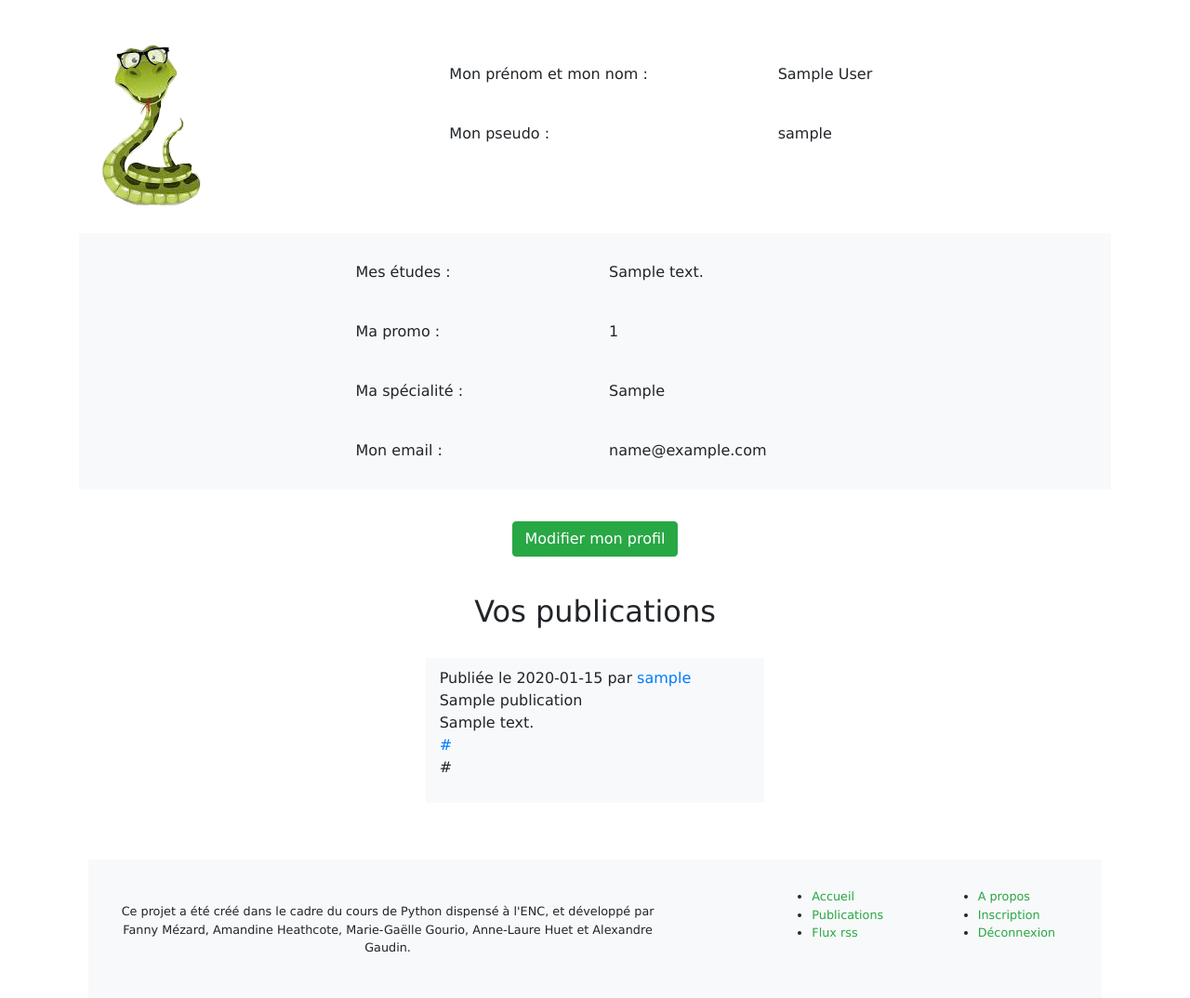
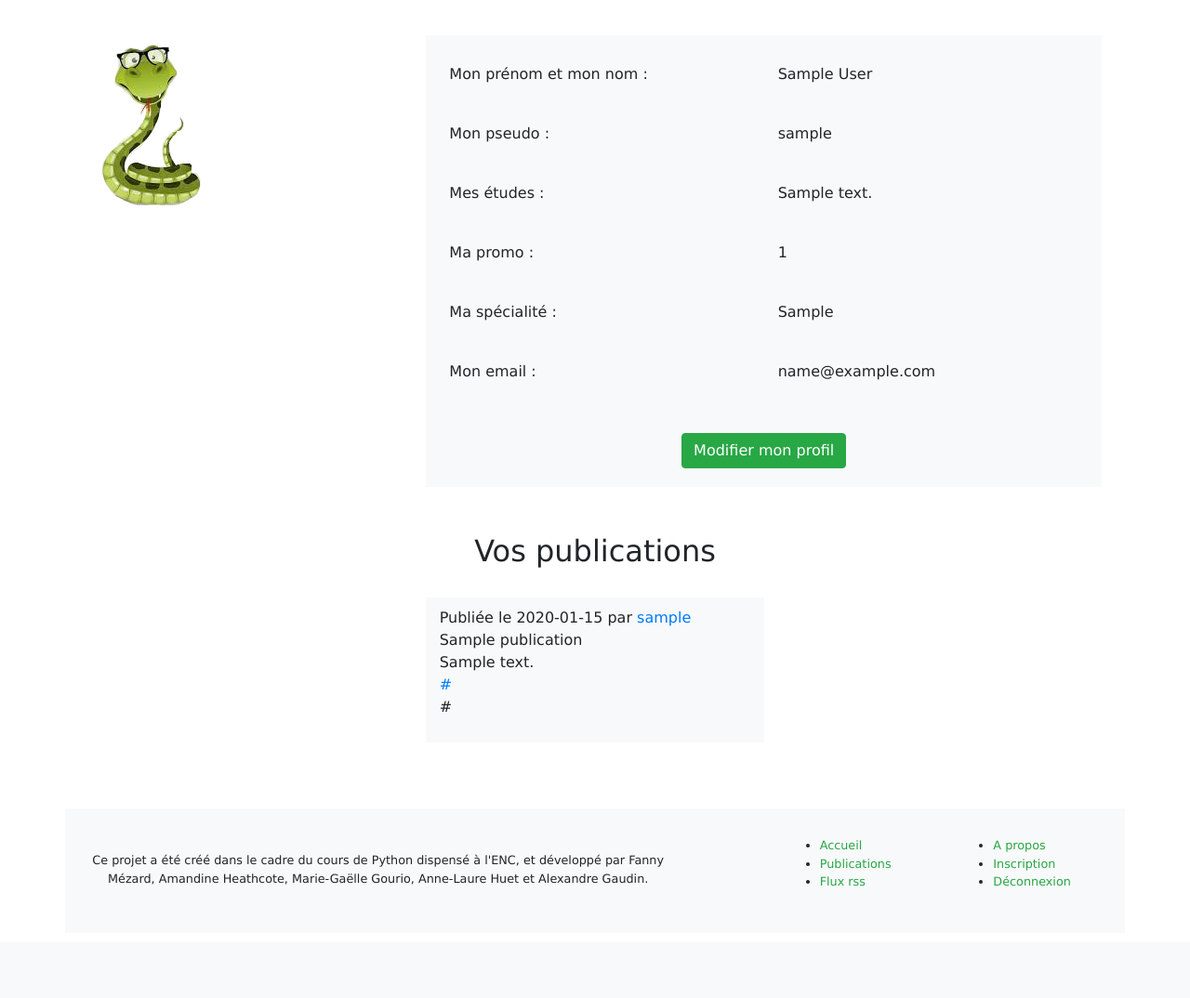
Before and after one commit to Chartes-TNAH/flux, a Flask app: page /profil in a window 1280 px wide. Shown: the part 184-1258 px from the top of the page at 93% size. After the commit the page ends 1138 px from the top, so only its background shows below. Run offline with Flask 2, Linux system fonts and the light colour scheme; a user stored in the database is signed in; tables that the repository leaves empty hold one stand-in row (values such as "Sample post"); some libraries are stand-ins or nearby versions.

Commit message:
correction d'un bug et amélioration du visuel

```diff
--- a/pythounews/routes/routes.py
+++ b/pythounews/routes/routes.py
@@ -124,23 +124,27 @@ def modif_profil(user_id) :
     :type user_id: integer
     :return: page html de modification du profil de l'utilisateur
     """
-    statut, donnees = User.modif_profil(
-        user_id=user_id,
-        email=request.form.get("email", None),
-        login=request.form.get("login", None),
-        nom=request.form.get("nom", None),
-        bio=request.form.get("bio", None),
-        spe=request.form.get("spe", None),
-        promo=request.form.get("promo", None)
-    )
-    if statut is True:
-        flash("Votre modification a bien été acceptée", "success")
-        return redirect("/")
 
+    if request.method == "POST":
+        statut, donnees = User.modif_profil(
+            user_id=user_id,
+            email=request.form.get("email", None),
+            login=request.form.get("login", None),
+            nom=request.form.get("nom", None),
+            bio=request.form.get("bio", None),
+            spe=request.form.get("spe", None),
+            promo=request.form.get("promo", None)
+        )
+        if statut is True:
+            flash("Votre modification a bien été acceptée", "success")
+            return redirect("/")
+
+        else:
+            flash("Les erreurs suivantes ont été rencontrées : " + ", ".join(donnees), "danger")
+            nouvel_utilisateur = User.query.get(user_id)
+            return render_template("pages/modif_profil.html", user=nouvel_utilisateur)
     else:
-        flash("Les erreurs suivantes ont été rencontrées : " + ", ".join(donnees), "danger")
-        nouvel_utilisateur = User.query.get(user_id)
-        return render_template("pages/modif_profil.html", user=nouvel_utilisateur)
+        return render_template("pages/modif_profil.html", user=current_user)
 
 
 @app.route("/afficher_profil_utilisateur/<int:user_id>")
--- a/pythounews/templates/pages/inscription.html
+++ b/pythounews/templates/pages/inscription.html
@@ -4,7 +4,7 @@
 <body>
 <h1>Inscription</h1>
 <p>Complétez le formulaire puis cliquez sur "S'inscrire".</p>
-<form class="form" method="POST" action="{{url_for("inscription")}}">
+<form class="form" method="POST" action="{{url_for('inscription')}}">
 
   <div class="form-group row">
     <label for="nom" class="col-sm-2 col-form-label">Prénom, nom</label>
--- a/pythounews/templates/pages/profil.html
+++ b/pythounews/templates/pages/profil.html
@@ -8,8 +8,7 @@
         <div class="col-4">
             <img src="static/images/pythounou.png" alt="Pythounou lunetté"/>
         </div>
-
-        <div class="col-8">
+        <div class="col-8 container bg-light">
             <div class="row">
                 <div class="col-6">Mon prénom et mon nom :</div>
                 <div class="col-6">{{current_user.user_nom}}</div>
@@ -18,40 +17,44 @@
                 <div class="col-6">Mon pseudo :</div>
                 <div class="col-6">{{current_user.user_login}}</div>
             </div>
-        </div>
-    </div>
-</div>
-<div class="container bg-light">
+
         <div class="row d-flex justify-content-center">
-            <div class="col-3">Mes études :</div>
-            <div class="col-3">{{current_user.user_bio}}</div>
+            <div class="col-6">Mes études :</div>
+            <div class="col-6">{{current_user.user_bio}}</div>
         </div>
 
         <div class="row d-flex justify-content-center">
-            <div class="col-3">Ma promo :</div>
-            <div class="col-3">{{current_user.user_promo}}</div>
+            <div class="col-6">Ma promo :</div>
+            <div class="col-6">{{current_user.user_promo}}</div>
         </div>
 
         <div class="row d-flex justify-content-center">
-            <div class="col-3" >Ma spécialité :</div>
-            <div class="col-3">{{current_user.user_spe}}</div>
+            <div class="col-6" >Ma spécialité :</div>
+            <div class="col-6">{{current_user.user_spe}}</div>
         </div>
 
         <div class="row d-flex justify-content-center">
-            <div class="col-3">Mon email :</div>
-            <div class="col-3">{{current_user.user_email}}</div>
+            <div class="col-6">Mon email :</div>
+            <div class="col-6">{{current_user.user_email}}</div>
+
         </div>
-    </div><br/>
-<div class="div text-center">
+            <br/>
+<div class="row d-flex justify-content-around">
     <a type="submit" class="btn btn-success" href="{{url_for('modif_profil', user_id=current_user.user_id)}}">Modifier mon profil</a>
 </div>
+        </div>
+        </div>
+
+    </div>
 <div>
 <h2 style="text-align:center">Vos publications</h2>
     <div class="row d-flex justify-content-around">
             {% if publications%}
               {% for item in publications%}
         <div class="col-4 bg-light border border-white">
-              <p class="align-middle">Publiée le {{item["date"]}} <!-- Date du jour --> par <a href="{{url_for ('afficher_profil_utilisateur', user_id = item["auteur"].user_id)}}">{{item["auteur"].user_login}}</a> <br/>
+              <p class="align-middle">Publiée le {{item["date"]}} <!-- Date du jour --> par
+                  <a href="{{url_for ('afficher_profil_utilisateur', user_id = item['auteur'].user_id)}}">{{item["auteur"].user_login}}</a>
+                  <br/>
                 {{item["titre"]}}<br/> <!-- Titre donné par l'utilisateur -->
                 {{item["texte"]}}<br/> <!-- commentaire donné par l'utilisateur -->
                 <a href="{{item['lien']}}">{{item["titre_url"]}}</a> <br/> <!-- item 2 : url item 4 titre de l'url -->
@@ -65,6 +68,7 @@
             {% endif %}
           </div>
           </div>
+</div>
 </body>
 </html>
 
```
Also changed, not shown: pythounews/models/utilisateurs.py (+7 -9 lines), pythounews/templates/pages/modif_profil.html (+3 -4 lines).
